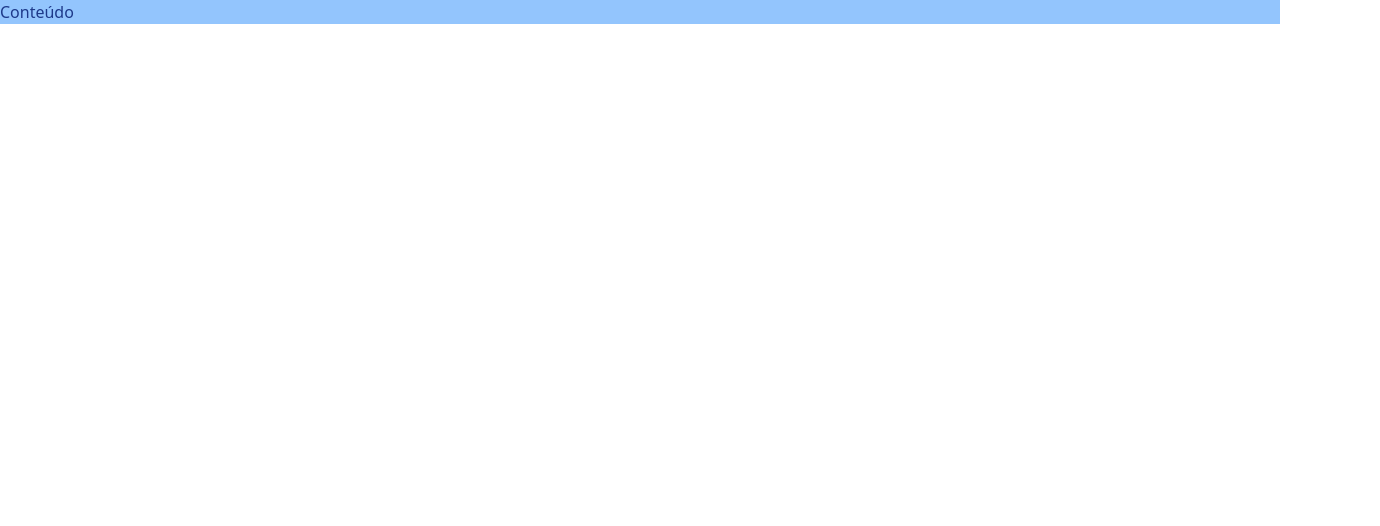
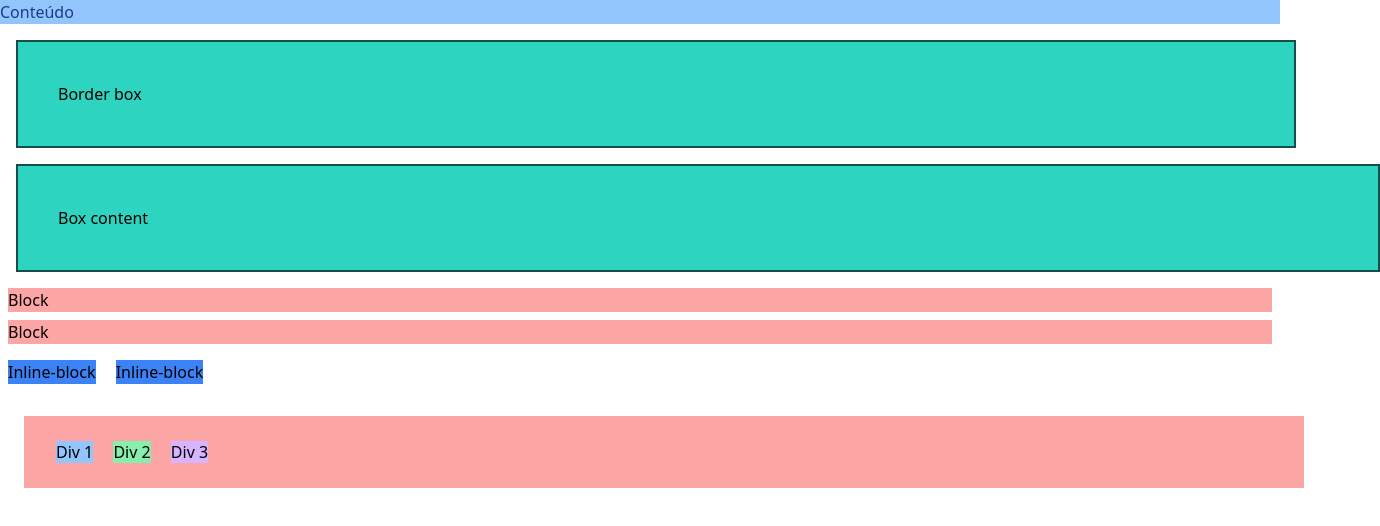
Before and after one commit to BrunoRisso58/curso-tailwindcss, a website: page 3 - Construção de um Layout/src/index.html in a window 1280 px wide. Shown: the whole page, 1380 px wide, since content can reach past the window. Drawn offline with Linux system fonts and the light colour scheme.

Commit message:
exercício 2

```diff
--- a/3 - Construção de um Layout/src/index.html
+++ b/3 - Construção de um Layout/src/index.html
@@ -13,5 +13,29 @@
         <p>Conteúdo</p>
     </div>
 
+    <!-- box sizing -->
+    <div class="container bg-teal-400 border-2 border-teal-900 m-4 border-box p-10">
+        <p>Border box</p>
+    </div>
+    <div class="container bg-teal-400 border-2 border-teal-900 m-4 box-content p-10">
+        <p>Box content</p>
+    </div>
+
+    <!-- display -->
+    <div class="container">
+        <span class="block bg-red-300 m-2">Block</span>
+        <span class="block bg-red-300 m-2">Block</span>
+        <div class="bg-blue-500 inline-block m-2">Inline-block</div>
+        <div class="bg-blue-500 inline-block m-2">Inline-block</div>
+        <div class="bg-green-900 hidden">Estou aparecendo</div>
+    </div>
+
+    <!-- Exercício 2 -->
+    <div class="container m-6 p-6 bg-red-300">
+        <div class="inline bg-blue-300 m-2">Div 1</div>
+        <div class="inline bg-green-300 m-2">Div 2</div>
+        <div class="inline bg-purple-300 m-2">Div 3</div>
+    </div>
+
 </body>
 </html>
```
Also changed, not shown: 3 - Construção de um Layout/dist/output.css.
